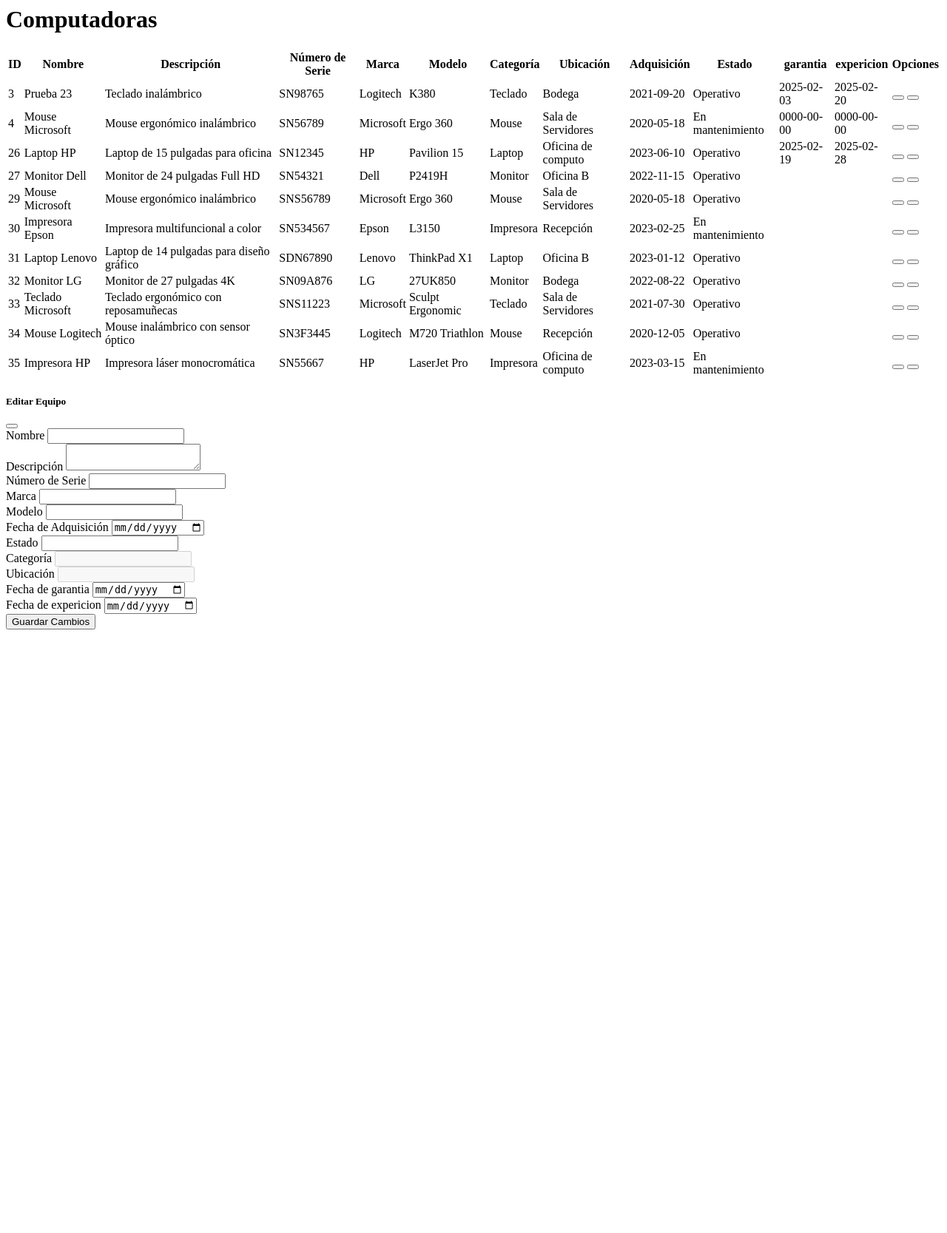
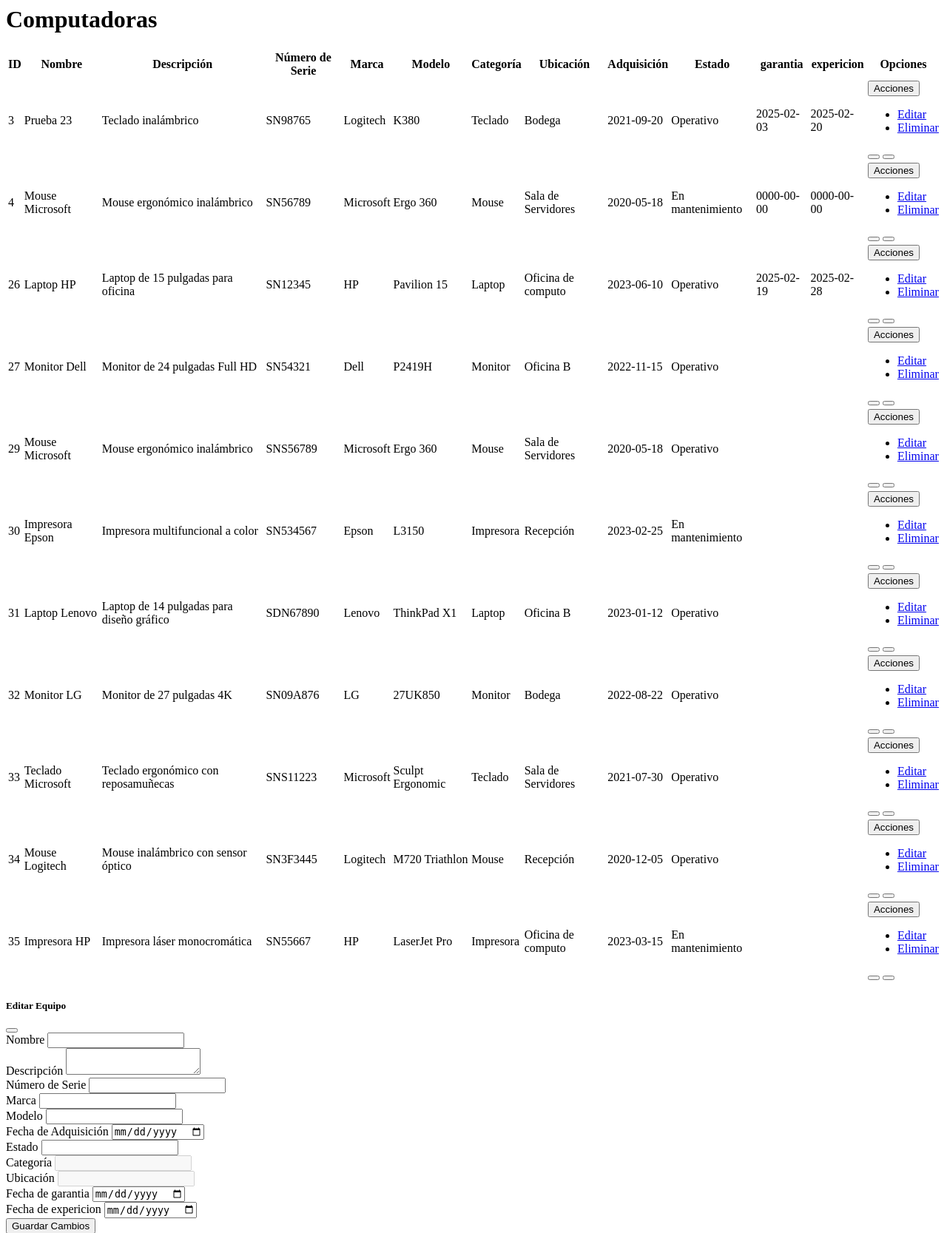
Before and after one commit to urieldomingezm/sistema_hotel, a PHP site: page /public/gestion_inventario/TCP.php in a window 1280 px wide. Shown: the top 1667 px of the page at 74% size. Before the commit the page ends 851 px from the top, so only its background shows below. Run offline with PHP 8.4, Linux system fonts and the light colour scheme; data comes from the database, SQL or seed files in the repository; some libraries are stand-ins or nearby versions.

Commit message:
tratar de mejorar

```diff
--- a/inventario_hotel/private/plantillas/header.php
+++ b/inventario_hotel/private/plantillas/header.php
@@ -9,6 +9,7 @@
 
     <!-- BOOTSTRAP -->
     <link rel="stylesheet" href="/private/assets/css/bootstrap.min.css">
+    <script id="bootstrap-js" src="https://cdn.jsdelivr.net/npm/bootstrap@5.3.0/dist/js/bootstrap.bundle.min.js"></script>
     <link href="/private/assets/librerias/bootstrap-icons/bootstrap-icons.css" rel="stylesheet">
     <link href="/private/assets/librerias/boxicons/css/boxicons.min.css" rel="stylesheet">
     <link rel="stylesheet" href="https://cdn.jsdelivr.net/npm/sweetalert2@11/dist/sweetalert2.min.css">
--- a/inventario_hotel/public/gestion_inventario/TCP.php
+++ b/inventario_hotel/public/gestion_inventario/TCP.php
@@ -103,6 +103,18 @@
                         <td><?php echo htmlspecialchars($equipo['fecha_garantia']); ?></td>
                         <td><?php echo htmlspecialchars($equipo['fecha_expericion']); ?></td>
                         <td>
+                        <div class="dropdown">
+                            <button class="btn btn-primary dropdown-toggle" type="button" id="accionesMenu"
+                                data-bs-toggle="dropdown" aria-expanded="false">
+                                Acciones
+                            </button>
+                            <ul class="dropdown-menu" aria-labelledby="accionesMenu">
+                                <li><a class="dropdown-item" data-bs-toggle="modal" data-bs-target="#modalEditar"
+                                        href="#">Editar</a></li>
+                                <li><a class="dropdown-item" data-bs-toggle="modal"
+                                        data-bs-target="#modal_despedir_persona" href="#">Eliminar</a></li>
+                            </ul>
+                        </div>
                             <!-- Botón para abrir el modal de editar -->
                             <button class="btn btn-warning btn-sm" data-bs-toggle="modal" data-bs-target="#modalEditar"
                                 data-id="<?php echo $equipo['id']; ?>"
```
